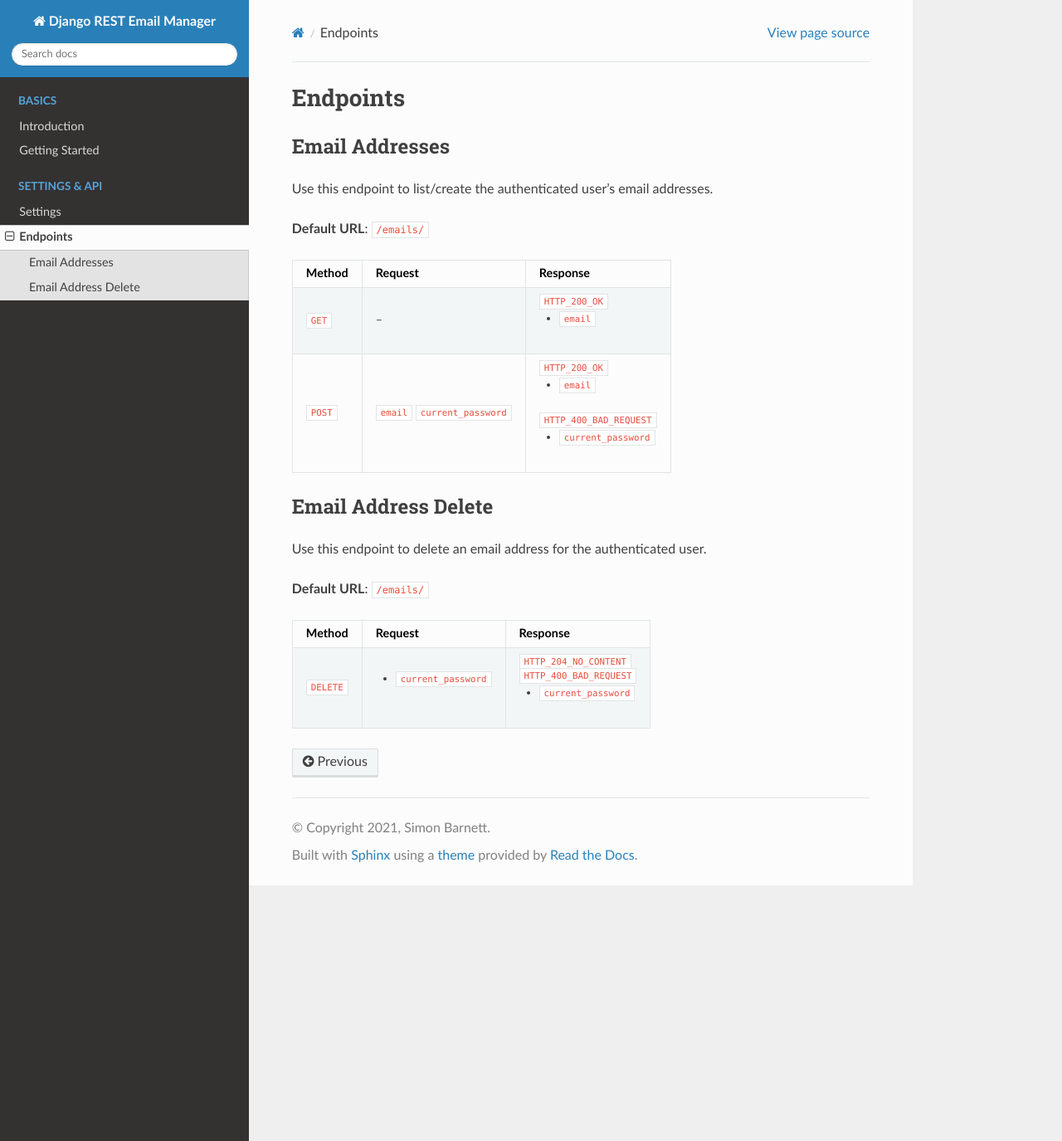
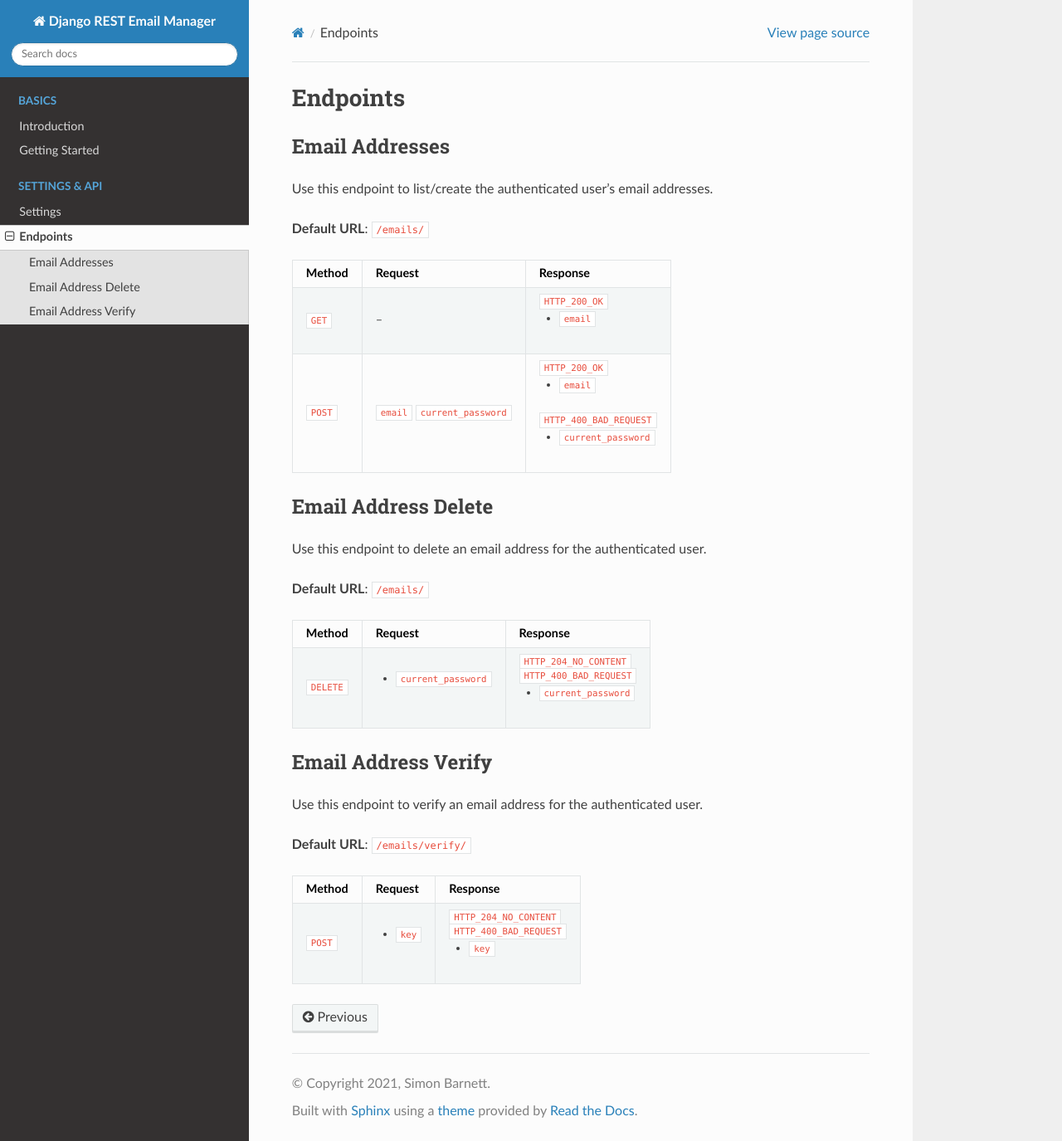
Before and after one commit to bodgerbarnett/django-rest-email-manager, a Sphinx documentation site: the page built from docs/source/endpoints.rst, in a window 1280 px wide and 1375 px high. Shown: the whole window at 83% size. Built offline with Sphinx 7.4.7 and the Read the Docs theme 2.0.0, drawn with Linux system fonts in a browser that asks for light colours.

Commit message:
Added verify endpoint to docs

```diff
--- a/docs/source/endpoints.rst
+++ b/docs/source/endpoints.rst
@@ -41,3 +41,21 @@ Use this endpoint to delete an email address for the authenticated user.
 |            |                                 |                                  |
 |            |                                 | * ``current_password``           |
 +------------+---------------------------------+----------------------------------+
+
+
+Email Address Verify
+--------------------
+
+Use this endpoint to verify an email address for the authenticated user.
+
+**Default URL**: ``/emails/verify/``
+
++------------+---------------------------------+----------------------------------+
+| Method     |  Request                        | Response                         |
++============+=================================+==================================+
+| ``POST``   | * ``key``                       | ``HTTP_204_NO_CONTENT``          |
+|            |                                 |                                  |
+|            |                                 | ``HTTP_400_BAD_REQUEST``         |
+|            |                                 |                                  |
+|            |                                 | * ``key``                        |
++------------+---------------------------------+----------------------------------+
```
